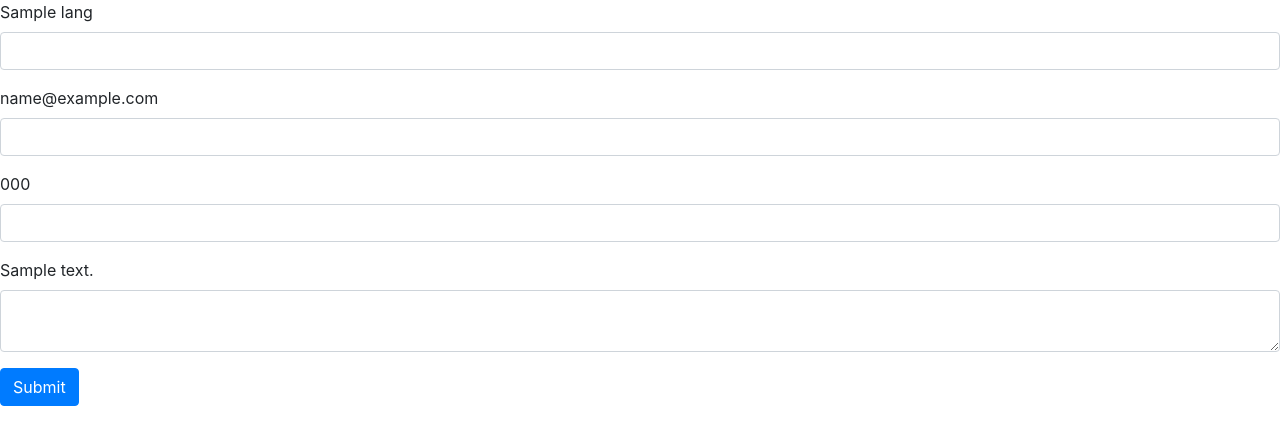
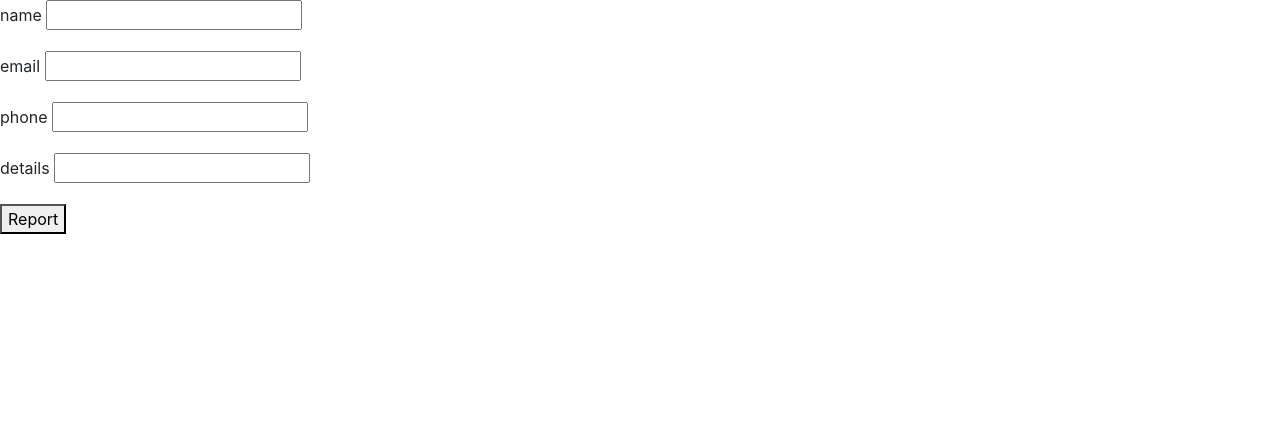
Before and after one commit to swlee052/protected-haven, a Flask app: template templates/report.html in a window 1280 px wide. Shown: the top 445 px of the page. Run offline with Flask 2, Linux system fonts and the light colour scheme; the template is opened without the code that fills it: values that come from a table or form of the project are taken from there, others are empty; tables that the repository leaves empty hold one stand-in row (values such as "Sample post"); some libraries are stand-ins or nearby versions.

Commit message:
minor updates

```diff
--- a/app.py
+++ b/app.py
@@ -1,5 +1,6 @@
 from flask import Flask, render_template, redirect
 from models import connect_db, Lang
+from forms import ReportForm
 
 app = Flask(__name__)
 app.config['SQLALCHEMY_DATABASE_URI'] = 'postgresql:///protected_haven'
@@ -16,19 +17,31 @@ debug = DebugToolbarExtension(app)
 @app.route('/')
 def home():
     langs = Lang.query.all()
-
-
     return render_template('index.html', langs=langs)
 
 @app.route('/action/<lang>')
 def action(lang):
     return
 
-@app.route('/report/<lang>')
+@app.route('/report/<lang>', methods=["GET", "POST"])
+
 def report(lang):
     lang = Lang.query.get_or_404(lang)
 
-    return render_template('report.html', lang=lang)
+
+    form = ReportForm()
+    form.name.label = Lang.form_name
+    form.phone.label = Lang.form_phone
+    form.details.label = Lang.form_details
+    form.email.label = Lang.form_email
+
+    if form.validate_on_submit():
+        name = form.name.data
+        phone = form.phone.data
+        details = form.details.data
+        email = form.email.data
+
+    return render_template('report.html', lang=lang, form=form)
 
 @app.route('/confirmation/<lang>')
 def confirmation(lang):
--- a/forms.py
+++ b/forms.py
@@ -0,0 +1,8 @@
+from flask_wtf import FlaskForm
+from wtforms import StringField, TextAreaField
+
+class ReportForm(FlaskForm):
+    name = StringField("name")
+    email = StringField("email")
+    phone = StringField("phone")
+    details = StringField("details")
--- a/templates/report.html
+++ b/templates/report.html
@@ -2,7 +2,7 @@
 
 {% block content %}
 
-<form>
+<!-- <form>
     <div class="form-group">
       <label for="name">{{lang.form_name}}</label>
       <input type="text" class="form-control" id="name">
@@ -20,6 +20,24 @@
       <textarea class="form-control" id="details"></textarea>
     </div>
     <button type="submit" class="btn btn-primary">Submit</button>
+  </form> -->
+
+  <form method="POST">
+    {{ form.hidden_tag() }}
+
+    {% for field in form
+    if field.widget.input_type != 'hidden' %}
+    <p>
+      {{ field.label }}
+      {{ field }}
+
+      {% for error in field.errors %}
+      {{ error }}
+      {% endfor %}
+    </p>
+    {% endfor %}
+
+    <button type="submit">Report</button>
   </form>
 
 {% endblock %}
```
Also changed, not shown: README.md.
